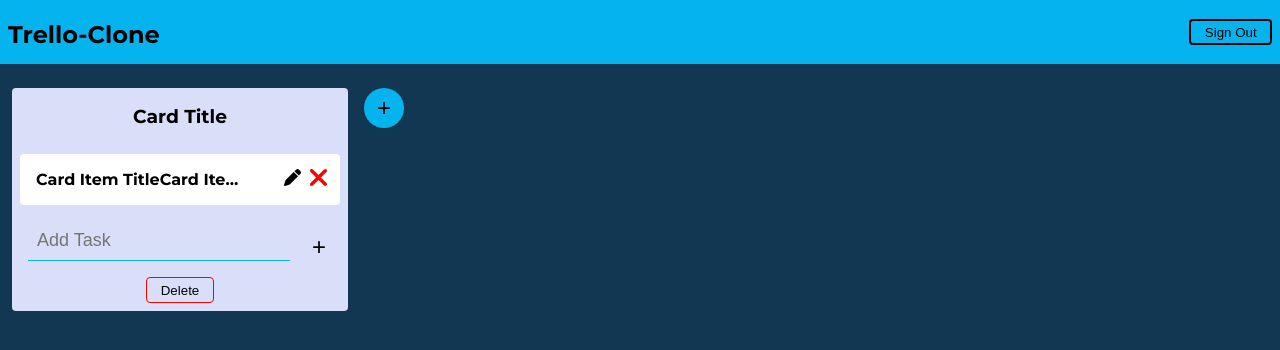
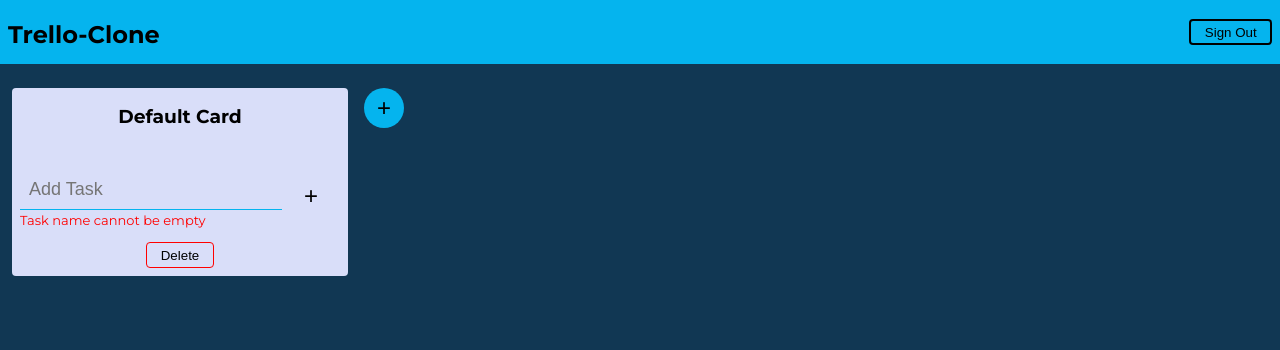
Before and after one commit to trungth1406/trello-clone, a React (Create React App) app: page / in a window 1280 px wide. Both pictures are taken after a click on the button 292 px from the left and 177 px from the top of the page. Shown: the top 350 px of the page. Built offline with nearby package versions, Linux system fonts and the light colour scheme.

Commit message:
Update basic functionality

```diff
--- a/src/components/cards/AddCardButton.tsx
+++ b/src/components/cards/AddCardButton.tsx
@@ -1,6 +1,6 @@
-export default function AddCardButton() {
+export default function AddCardButton({onAddNewCard}) {
     return (
-        <button className='add-card-button'>
+        <button className='add-card-button' onClick={onAddNewCard}>
             <i className="fa fa-plus"></i>
         </button>
     )
--- a/src/components/cards/Card.tsx
+++ b/src/components/cards/Card.tsx
@@ -1,8 +1,46 @@
-import CardItemList from "./card-items/CardItemList";
+import TaskList from "./tasks/TaskList";
+import {useEffect, useState} from "react";
 
-export default function Card({card}) {
+export default function Card({card, onCardDelete}) {
+
+    const [isEditing, setIsEditing] = useState(card.name === null);
+    const [cardDetail, setCardDetails] = useState({
+        name: card.name,
+        items: card.items
+    });
+
+
+    useEffect(() => {
+        setIsEditing(cardDetail.name === null);
+    }, [cardDetail]);
+
+
+    const updateCardTitle = (event) => {
+        if (event.key === 'Enter') {
+            setCardDetails({
+                ...cardDetail,
+                name: event.target.value
+            });
+        } else {
+            card.name = event.target.value;
+        }
+    }
+    const deleteCard = () => {
+        onCardDelete(card);
+    }
+
+
+
     return (<section className='card-container'>
-        <h3 className='card-header'>Card Title</h3>
-        <CardItemList></CardItemList>
+        {isEditing ? <input type="text"
+                            className='card-title'
+                            placeholder='Card Title'
+                            onKeyDown={updateCardTitle}/> :
+            <h3 className='card-header' onClick={() => setIsEditing(prev => !prev)}>{cardDetail.name}</h3>
+        }
+        {cardDetail.name && <TaskList cardDetail={cardDetail}/>}
+        <section className='delete-card-button' onClick={deleteCard}>
+            <button id='delete_btn'>Delete</button>
+        </section>
     </section>)
 }
--- a/src/components/cards/CardList.tsx
+++ b/src/components/cards/CardList.tsx
@@ -1,18 +1,32 @@
 import Card from "./Card";
 import {useState} from "react";
-import {CardModel} from "../../models/card-model";
+import {CardModel, CommonModel} from "../../models/card-model";
 import AddCardButton from "./AddCardButton";
 
 const DEFAULT_CARD: CardModel = {
-    name: null,
+    id: Math.random(),
+    name: 'Default Card',
     items: []
 }
 
 export default function CardList() {
     const [cards, setCards] = useState<CardModel[]>([DEFAULT_CARD]);
+
+    const addCard = () => {
+        setCards(last => [...last, {
+            id: Math.random(),
+            name: null,
+            items: []
+        }]);
+    }
+
+    const deleteCard = (card: CardModel) => {
+        setCards(lastCards => [...lastCards.filter(c => c !== card)]);
+    }
+
     return (
         <ul className='card-list'>
-            {cards.map((card, index) => <Card key={index} card={card}/>)}
-            <AddCardButton />
+            {cards.map((card, index) => <Card key={'cardNo' + card.id} card={card} onCardDelete={deleteCard}/>)}
+            <AddCardButton onAddNewCard={addCard}/>
         </ul>)
 }
--- a/src/components/cards/card-items/AddCardItemButton.tsx
+++ /dev/null
@@ -1,9 +0,0 @@
-export default function AddCardItemForm() {
-    return (
-        <section className='card-item-form'>
-            <input type='text' placeholder='Add Task'/>
-            <button className='add-card-item-button'>
-            </button>
-        </section>
-    )
-}
--- a/src/components/cards/card-items/CardItem.tsx
+++ /dev/null
@@ -1,12 +0,0 @@
-export default function CardItem({cardItem}) {
-
-    return (<li className='card-item'>
-        <h4 className='item-header'>Card Item TitleCard Item TitleCard Item TitleCard Item Title</h4>
-        <section className="item-actions-container">
-            <button id='edit_btn' className='item-actions'>
-            </button>
-            <button id='delete_btn' className='item-actions'>
-            </button>
-        </section>
-    </li>)
-}
--- a/src/components/cards/card-items/CardItemList.tsx
+++ /dev/null
@@ -1,19 +0,0 @@
-import CardItem from "./CardItem";
-import AddCardItemForm from "./AddCardItemButton";
-
-export default function CardItemList() {
-
-
-    return (
-        <>
-            <ul className='card-item-list'>
-                <CardItem cardItem={null}/>
-
-            </ul>
-            <AddCardItemForm/>
-            <section className='delete-card-button'>
-                <button id='delete_btn'>Delete</button>
-            </section>
-        </>
-    )
-}
--- /dev/null
+++ b/src/components/cards/tasks/AddTaskForm.tsx
@@ -0,0 +1,39 @@
+import {useRef, useState} from "react";
+
+export default function AddTaskForm({addNewTask}) {
+    const [task, setTask] = useState('');
+    const [error, setError] = useState('');
+    const inputRef = useRef<HTMLInputElement>();
+
+
+    const changeTaskName = (event) => {
+        setTask(event.target.value);
+    }
+
+    const updateTaskList = (evt) => {
+        if (evt.target.value !== '') {
+            addNewTask(task);
+            setTask('');
+            inputRef.current.value = '';
+        } else {
+            evt.preventDefault();
+            setError('Task name cannot be empty');
+        }
+    }
+
+    const onKeyUp = (event) => {
+        if (event.key === 'Enter') {
+            updateTaskList(event);
+        }
+        setError('');
+    }
+
+    return (
+        <section className='card-item-form'>
+            <input ref={inputRef} type='text' placeholder='Add Task' onChange={changeTaskName} onKeyUp={onKeyUp}/>
+            {error && <span className='error'>{error}</span>}
+            <button className='add-card-item-button' onClick={updateTaskList}>
+            </button>
+        </section>
+    )
+}
--- /dev/null
+++ b/src/components/cards/tasks/Task.tsx
@@ -0,0 +1,56 @@
+import {useState} from "react";
+
+export default function Task({taskItem, updateTasks, deleteTask}) {
+    const [taskName, setTaskName] = useState(taskItem.name);
+    const [isEditMode, setIsEditMode] = useState(false);
+
+    const updateTaskName = (event) => {
+        setTaskName(event.target.value);
+    }
+
+    const submitNewTaskName = (event) => {
+        if (event.key === 'Enter') {
+            updateTasks(taskItem, taskName);
+            setIsEditMode(false);
+        }
+    }
+
+    const changeGrabState = (evt, type: string) => {
+        if (type === 'grab') {
+            evt.target.style.cursor = 'grabbing';
+        }
+        if (type === 'release') {
+            evt.target.style.cursor = 'grab';
+        }
+
+    }
+
+    const handleDragStart = (event) => {
+        event.dataTransfer.setData('text/plain', event.target.id);
+        event.dataTransfer.effectAllowed = 'move';
+    }
+
+
+    return (<li className='card-item'
+                onMouseDownCapture={(evt) => changeGrabState(evt, 'grab')}
+                onMouseUpCapture={(evt) => changeGrabState(evt, 'release')}
+                onMouseLeave={(evt) => changeGrabState(evt, 'release')}
+                onDragStart={handleDragStart}
+
+    >
+        {isEditMode ?
+            <input id='edit_input' className='edit-input'
+                   value={taskName}
+                   onChange={updateTaskName}
+                   onKeyDown={submitNewTaskName}/>
+            :
+            <h4 className='item-header'>{taskItem.name}</h4>
+        }
+        <section className="item-actions-container">
+            <button id='edit_btn' className='item-actions' onClick={() => setIsEditMode((prev) => !prev)}>
+            </button>
+            <button id='delete_btn' className='item-actions' onClick={() => deleteTask(taskItem)}>
+            </button>
+        </section>
+    </li>)
+}
--- /dev/null
+++ b/src/components/cards/tasks/TaskList.tsx
@@ -0,0 +1,45 @@
+import Task from "./Task";
+import {useState} from "react";
+import AddTaskForm from "./AddTaskForm";
+
+export default function TaskList({cardDetail}) {
+
+    const [tasks, setTasks] = useState(cardDetail.items || []);
+    const addNewTask = (taskName) => {
+        setTasks(last => [...last, {
+            id: Math.random(),
+            name: taskName,
+        }]);
+    }
+    const updateTasks = (item, newName) => {
+        setTasks(prevTasks => {
+            return prevTasks.map((task) => {
+                if (task === item) {
+                    task.name = newName;
+                }
+                return task;
+            });
+        });
+    }
+
+    const deleteTask = (item) => {
+        setTasks(prevTasks => prevTasks.filter(task => task !== item));
+    }
+
+    return (
+        <>
+            <ul className='card-item-list'>
+                {tasks.map((task, _) =>
+                    <Task
+                        key={'taskNo' + task.id}
+                        taskItem={task}
+                        updateTasks={updateTasks}
+                        deleteTask={deleteTask}
+                    />)}
+            </ul>
+            {cardDetail.name && (<>
+                <AddTaskForm addNewTask={addNewTask}/>
+            </>)}
+        </>
+    )
+}
--- a/src/styles/_main.scss
+++ b/src/styles/_main.scss
@@ -6,20 +6,21 @@
 
 
   .card-list {
-    @include flex-container(row, flex-start, center);
+    @include flex-container(row, flex-start, flex-start);
 
 
     .card-container {
       @include flex-container(column, center, center);
       @include card(20em);
 
+
       .card-header {
-        padding: 0 !important;
+        padding: 0 .5em;
         margin: .5em;
       }
 
       .card-item-list {
-        @include flex-container(row, center, center);
+        @include flex-container(column, center, center);
         width: 100%;
 
         .card-item {
@@ -63,7 +64,8 @@
       .card-item-form {
         @include flex-container(row, space-between, flex-end);
         width: 95%;
-        padding: 0 1em;
+        padding: 0 1em 1em 0em;
+        position: relative;
 
 
         button {
--- a/src/styles/stylesheet.scss
+++ b/src/styles/stylesheet.scss
@@ -30,6 +30,7 @@
   margin: 0 !important;
   background-color: $color-white;
   border-radius: 4px;
+  cursor: grab;
 }
 
 
@@ -37,7 +38,7 @@
   border: none;
   border-bottom: 1px solid $secondary-bg;
   background-color: transparent;
-  width: 100%;
+  width: 90%;
   padding: .5em;
   font-size: large;
   font-weight: 500;
@@ -102,3 +103,13 @@
 input:focus {
   outline: none;
 }
+
+span {
+  position: absolute;
+  top: 3.25em;
+  font-size: small;
+}
+
+span.error {
+  color: $color-red;
+}
```
